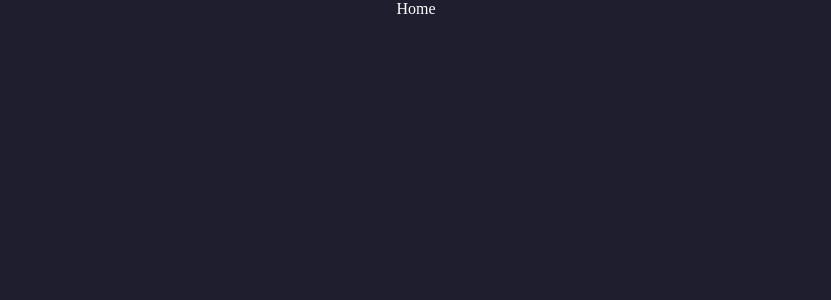
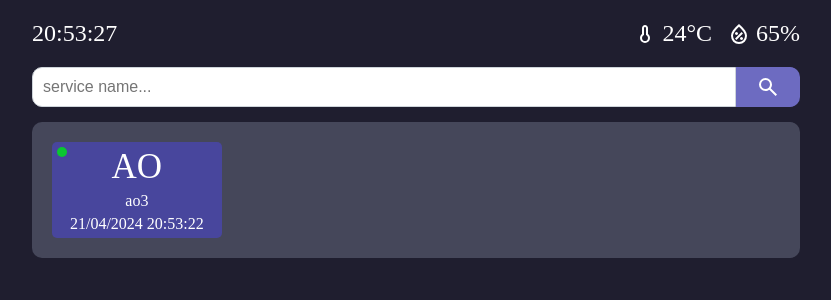
Before and after one commit to zNitche/CrowsNestUI, a React (Vite) app: page / in a window 1280 px wide. Shown: the top 300 px of the page, without its empty margins (224-1055 px from the left). Built offline with nearby package versions, Linux system fonts and the light colour scheme.

Commit message:
mock home page implementation

```diff
--- a/src/pages/home/index.module.css
+++ b/src/pages/home/index.module.css
@@ -3,6 +3,26 @@
     align-items: center;
     flex-direction: column;
     gap: 15px;
-    height: 100%;
-    max-height: 100%;
+    width: 100%;
+    padding: 20px 0;
+    box-sizing: border-box;
 }
+
+.content-container {
+    padding: 20px;
+    width: 100%;
+    background-color: var(--background-2);
+    border-radius: 10px;
+    box-sizing: border-box;
+    display: flex;
+    gap: 10px;
+    flex-wrap: wrap;
+    justify-content: space-between;
+}
+
+@media (max-width: 576px) {
+    .content-container {
+        flex-direction: column;
+        gap: 20px;
+    }
+}
--- a/src/pages/home/index.tsx
+++ b/src/pages/home/index.tsx
@@ -1,5 +1,26 @@
+import HeaderBar from "@/components/header_bar/header_bar";
 import classes from "./index.module.css";
+import { useState } from "react";
+import ServiceTile from "@/components/service_tile/service_tile";
 
 export default function Home() {
-    return <div className={classes.wrapper}>Home</div>;
+    const [searchQuery, setSearchQuery] = useState("");
+
+    return (
+        <div className={classes.wrapper}>
+            <HeaderBar
+                searchValue={searchQuery}
+                setSearchValue={setSearchQuery}
+                envData={{ temperature: 24, humidity: 65 }}
+            />
+            <div className={classes["content-container"]}>
+                <ServiceTile
+                    name={"ao3"}
+                    addedAt={new Date().toISOString()}
+                    redirectUrl={"#"}
+                    isAvailable={true}
+                />
+            </div>
+        </div>
+    );
 }
```
